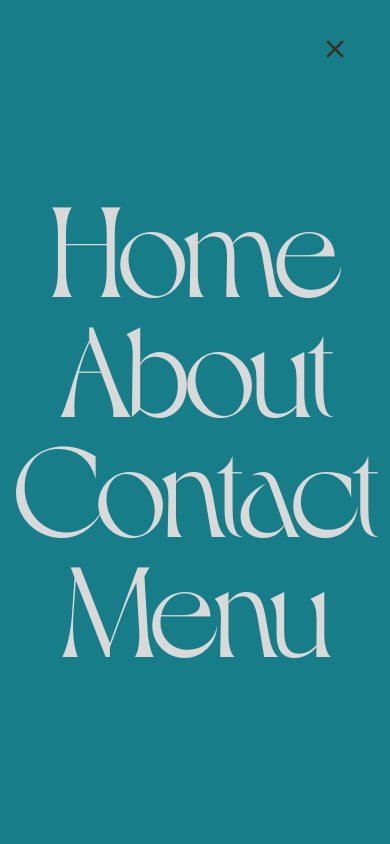
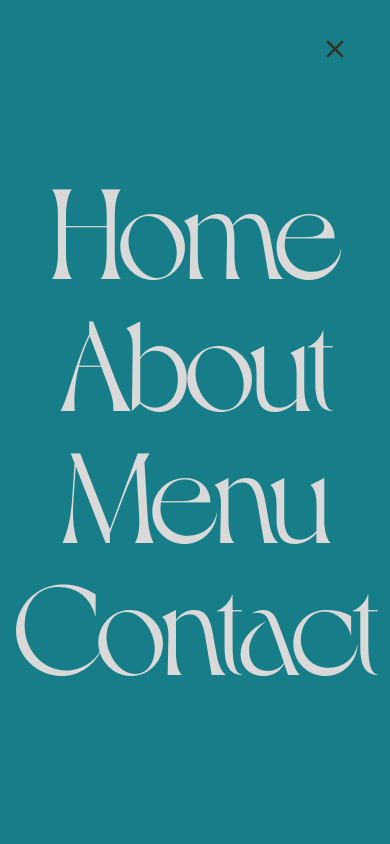
Before and after one commit to vincentpalomo/tinks-treats, a Next.js app: page / in a window 390 px wide. Both pictures are taken after a click on the button 334 px from the left and 50 px from the top of the page. Shown: the top 844 px of the page. Built offline with nearby package versions, Linux system fonts and the light colour scheme.

Commit message:
installed gsap, implemented scrollTo sections in the nav menu for mobile, and fixed toggle for closing and opening nav menu

```diff
--- a/app/page.tsx
+++ b/app/page.tsx
@@ -3,11 +3,32 @@
 import Image from 'next/image';
 import Link from 'next/link';
 import React, { useState } from 'react';
+import { gsap } from 'gsap';
+import { ScrollToPlugin } from 'gsap/ScrollToPlugin';
+
+gsap.registerPlugin(ScrollToPlugin);
 
 export default function Home() {
   const [isOpen, setIsOpen] = useState(false);
 
   const toggleMenu = () => {
+    setIsOpen(!isOpen);
+  };
+
+  const scrollToHome = () => {
+    gsap.to(window, { duration: 2, scrollTo: { y: '#home' } });
+    setIsOpen(!isOpen);
+  };
+  const scrollToAbout = () => {
+    gsap.to(window, { duration: 2, scrollTo: { y: '#about' } });
+    setIsOpen(!isOpen);
+  };
+  const scrollToMenu = () => {
+    gsap.to(window, { duration: 2, scrollTo: { y: '#menu' } });
+    setIsOpen(!isOpen);
+  };
+  const scrollToContact = () => {
+    gsap.to(window, { duration: 2, scrollTo: { y: '#contact' } });
     setIsOpen(!isOpen);
   };
 
@@ -41,19 +62,11 @@ export default function Home() {
               </button>
             </div>
             <div className="flex flex-col h-screen justify-center items-center">
-              <ul className="flex flex-col justify-between text-[128px] leading-[100px] text-whitesmoke font-dahlia tracking-tight space-y-5 items-center">
-                <li>
-                  <a href="/">Home</a>
-                </li>
-                <li>
-                  <a href="/agents">About</a>
-                </li>
-                <li>
-                  <a href="/weapons">Contact</a>
-                </li>
-                <li>
-                  <a href="/maps">Menu</a>
-                </li>
+              <ul className="flex flex-col justify-between text-[128px] leading-[128px] text-whitesmoke font-dahlia tracking-tight space-y-1 items-center cursor-pointer">
+                <li onClick={scrollToHome}>Home</li>
+                <li onClick={scrollToAbout}>About</li>
+                <li onClick={scrollToMenu}>Menu</li>
+                <li onClick={scrollToContact}>Contact</li>
               </ul>
             </div>
           </div>
@@ -61,7 +74,7 @@ export default function Home() {
       </div>
 
       {/* main */}
-      <div className="reletive w-screen h-screen overflow-hidden">
+      <div className="reletive w-screen h-screen overflow-hidden" id="home">
         {/* web nav */}
         <nav className="hidden sm:block">
           <div className="text-2xl">Tink&apos;s Trets</div>
@@ -79,7 +92,10 @@ export default function Home() {
         </h1>
       </div>
       {/* about */}
-      <div className="w-screen h-screen overflow-hidden bg-teal flex flex-col items-start justify-center px-5">
+      <div
+        className="w-screen h-screen overflow-hidden bg-teal flex flex-col items-start justify-center px-5"
+        id="about"
+      >
         <h1 className="font-dahlia text-9xl text-darkbrown">About</h1>
         <p className="font-geistmono text-darkbrown text-[16px] leading-[24px] tracking-wider pt-10">
           Inspired by her family&apos;s appetite and occasional sweet tooth, I&apos;ona continued to experiment more and
@@ -92,7 +108,7 @@ export default function Home() {
         </p>
       </div>
       {/* menu */}
-      <div className="w-screen h-screen overflow-hidden flex flex-col items-center justify-center bg-teal">
+      <div className="w-screen h-screen overflow-hidden flex flex-col items-center justify-center bg-teal" id="menu">
         <div className="w-[95%] h-[90%] bg-whitesmoke rounded-xl flex flex-col items-center px-5">
           <h1 className="font-dahliamc text-teal tracking-tight leading-[50px] text-[56px] pt-10">Homemade Desserts</h1>
           <h4 className="font-geistmono text-darkbrown text-xl tracking-wider">services</h4>
@@ -127,7 +143,7 @@ export default function Home() {
         </div>
       </div>
       {/* contact */}
-      <div className="h-screen w-screen flex flex-col justify-center items-start">
+      <div className="h-screen w-screen flex flex-col justify-center items-start" id="contact">
         <h1 className="font-dahliamc text-9xl text-darkbrown mx-5">Contact</h1>
         <h3 className="font-dahliamc text-darkbrown text-[28px] mx-5 pt-10">phone: 770-299-9476</h3>
         <h3 className="font-dahliamc text-darkbrown text-[28px] mx-5">email: ifreeman.bakedgoods@gmail.com</h3>
```
Also changed, not shown: package.json (+6 -5 lines), 1 other file (tests, documents, lock files or other folders).
